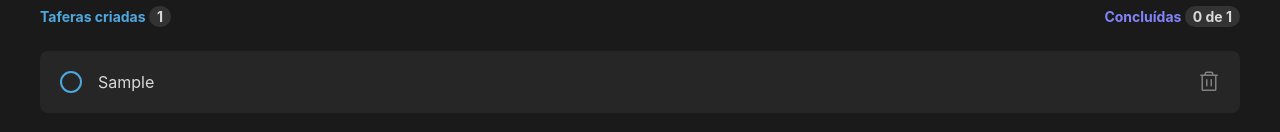
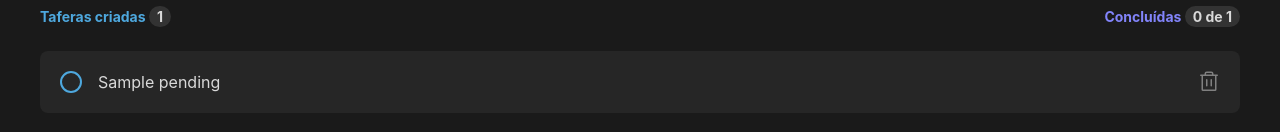
Before and after one commit to micaelmf/rocketseat-ignite-react-js, a React (Vite) app in the folder new_track/01-desafio-to-do-list/: page / in a window 1280 px wide. Both pictures are taken after typing "Sample" into the empty fields and a click on the button "Criar". Shown: the part 264-396 px from the top of the page. Built offline with nearby package versions, Linux system fonts and the light colour scheme.

Commit message:
feat: add functionality of completed task

```diff
--- a/new_track/01-desafio-to-do-list/src/@types/types.ts
+++ b/new_track/01-desafio-to-do-list/src/@types/types.ts
@@ -1,5 +1,5 @@
 export type Task = {
     id?: string;
     description: string;
-    status?: 'pending' | 'completed' | 'removed';
+    status?: 'pending' | 'completed';
 };
--- a/new_track/01-desafio-to-do-list/src/App.tsx
+++ b/new_track/01-desafio-to-do-list/src/App.tsx
@@ -13,7 +13,7 @@ function App() {
       <Header />
       <div className="container">
         <Form setTasks={setTasks} tasks={tasks} />
-        <List tasks={tasks} />
+        <List setTasks={setTasks} tasks={tasks} />
       </div>
     </>
   );
--- a/new_track/01-desafio-to-do-list/src/components/form/Form.tsx
+++ b/new_track/01-desafio-to-do-list/src/components/form/Form.tsx
@@ -35,7 +35,7 @@ export function Form({ setTasks, tasks }: FormProps) {
   }
 
   function handleTaskInvalid(event: InvalidEvent<HTMLTextAreaElement>) {
-    event.target.setCustomValidity('Campo é obrigatório!');
+    event.target.setCustomValidity('Campo obrigatório!');
   }
 
   return (
--- a/new_track/01-desafio-to-do-list/src/components/list/List.module.css
+++ b/new_track/01-desafio-to-do-list/src/components/list/List.module.css
@@ -54,7 +54,7 @@
     align-items: center;
 }
 
-.listContainer .items .item .checked {
+.listContainer .items .item .completed {
     text-decoration-line: line-through;
 }
 
--- a/new_track/01-desafio-to-do-list/src/components/list/List.tsx
+++ b/new_track/01-desafio-to-do-list/src/components/list/List.tsx
@@ -2,13 +2,38 @@ import styles from './List.module.css';
 import clipboard from '../../assets/Clipboard.svg';
 import { Trash } from '@phosphor-icons/react';
 import { Task } from '../../@types/types';
+import { useState } from 'react';
 
 interface ListProps {
+  setTasks: (tasks: Task[]) => void;
   tasks: Task[];
 }
 
-export function List({ tasks }: ListProps) {
+export function List({ setTasks, tasks }: ListProps) {
+  const [status, setStatus] = useState<'pending' | 'completed'>('pending');
+  const [completed, setCompleted] = useState(0);
   const isEmptyTasksList = tasks.length === 0;
+
+  function handleStatusChange(id: string) {
+    const tasksUpdated = tasks.map((task) => {
+      if (task.id == id) {
+        if (task.status == 'pending') {
+          task.status = 'completed';
+        } else {
+          task.status = 'pending';
+        }
+      }
+      return task;
+    });
+
+    setTasks(tasksUpdated);
+
+    const tasksCompleted = tasks.filter((task) => {
+      return task.status == 'completed';
+    });
+
+    setCompleted(tasksCompleted.length);
+  }
 
   return (
     <div className={styles.listContainer}>
@@ -17,7 +42,10 @@ export function List({ tasks }: ListProps) {
           Taferas criadas <span className={styles.badge}>{tasks.length}</span>
         </div>
         <div>
-          Concluídas <span className={styles.badge}>0 de {tasks.length}</span>
+          Concluídas{' '}
+          <span className={styles.badge}>
+            {completed} de {tasks.length}
+          </span>
         </div>
       </header>
       <div className={styles.items}>
@@ -37,9 +65,15 @@ export function List({ tasks }: ListProps) {
                   className={styles.roundedCheckbox}
                   type="checkbox"
                   key={index}
+                  value={status}
+                  onChange={() => handleStatusChange(task.id ?? '')}
                 />
               </div>
-              <div>{task.description ?? ''}</div>
+              <div
+                className={task.status === 'completed' ? styles.completed : ''}
+              >
+                {task.description ?? ''} {task.status}
+              </div>
               <div className={styles.trash}>
                 <Trash size={24} key={index} />
               </div>
```
